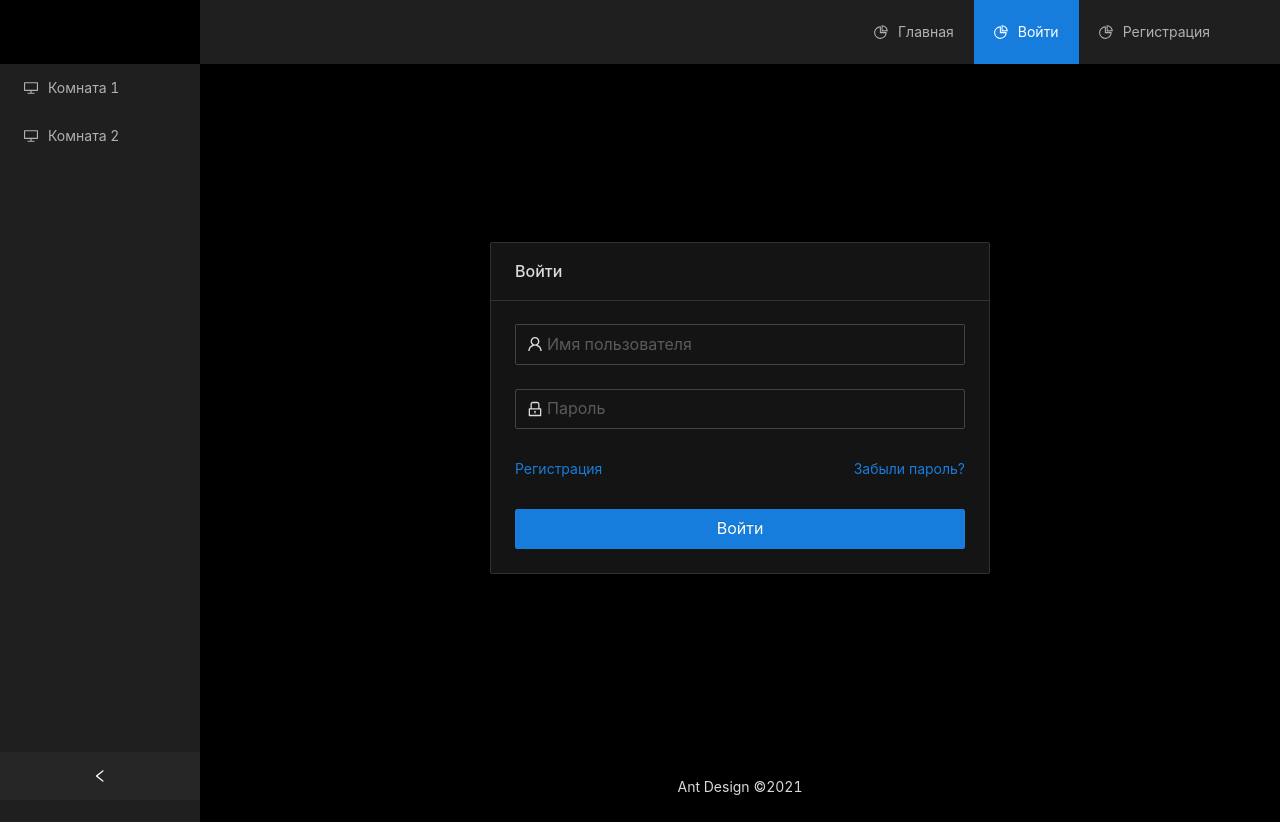
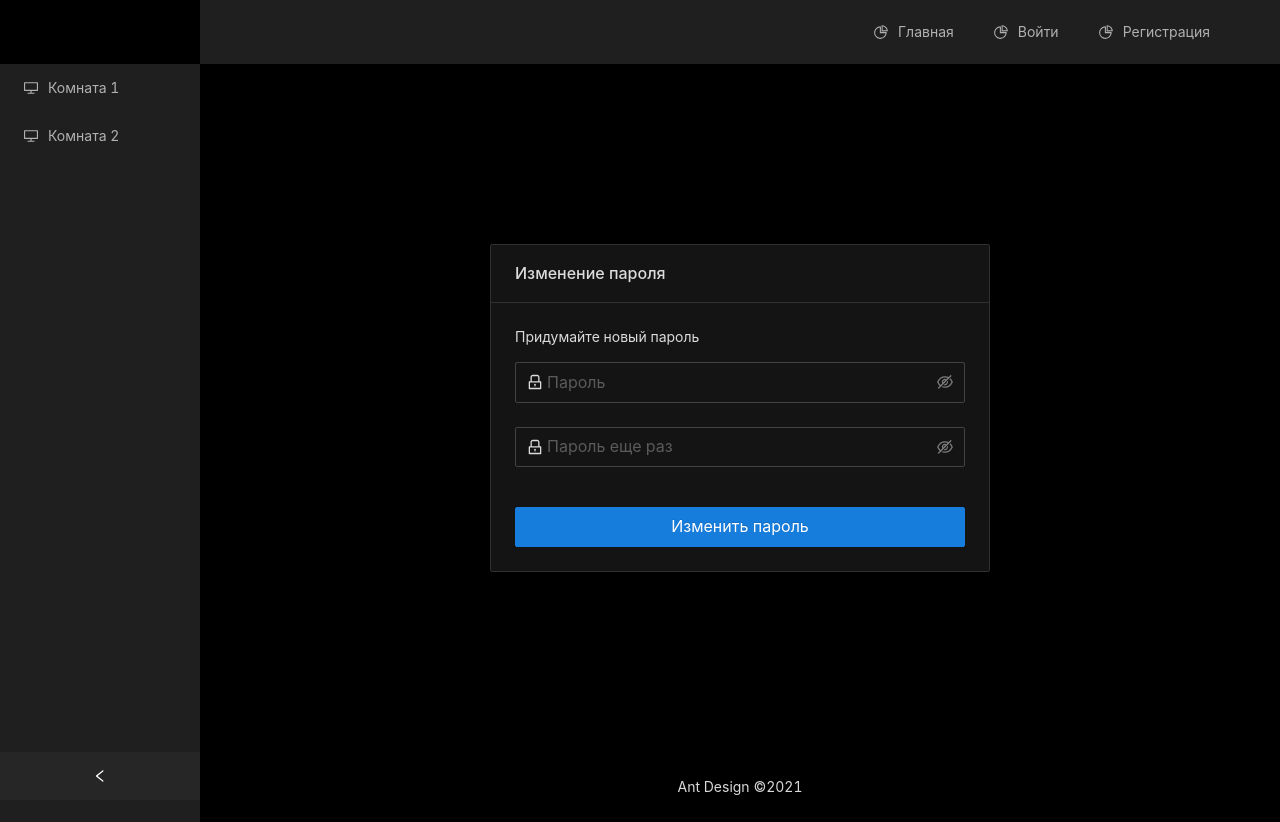
Before and after one commit to rooksgc/rooksgc-dev-client, a React (Create React App) app: page /auth/change-password in a window 1280 px wide. Before the commit this address led to /auth/login. Built offline with nearby package versions, Linux system fonts and the light colour scheme.

Commit message:
change password html added

```diff
--- a/src/components/App/index.tsx
+++ b/src/components/App/index.tsx
@@ -9,6 +9,7 @@ import Chat from '../Chat'
 import Login from '../Login'
 import Register from '../Register'
 import Recover from '../Recover'
+import ChangePassword from '../ChangePassword'
 
 const { Header, Content, Footer, Sider } = Layout
 
@@ -55,6 +56,9 @@ const App: FC = () => {
                 <Route path="/auth/recover">
                   <Recover />
                 </Route>
+                <Route path="/auth/change-password">
+                  <ChangePassword />
+                </Route>
                 <Route path="/chat">
                   <Chat />
                 </Route>
--- /dev/null
+++ b/src/components/ChangePassword/index.tsx
@@ -0,0 +1,64 @@
+import { Form, Input, Button, Card } from 'antd'
+import { LockOutlined } from '@ant-design/icons'
+
+const ChangePassword = () => {
+  const onFinish = (values: any) => {
+    // eslint-disable-next-line no-console
+    console.log('Success:', values)
+  }
+
+  const onFinishFailed = (errorInfo: any) => {
+    // eslint-disable-next-line no-console
+    console.log('Failed:', errorInfo)
+  }
+
+  return (
+    <div className="card-container">
+      <Card style={{ width: 500, margin: '0 auto' }} title="Изменение пароля">
+        <p>Придумайте новый пароль</p>
+        <Form
+          name="change-password"
+          initialValues={{ remember: true }}
+          onFinish={onFinish}
+          onFinishFailed={onFinishFailed}
+        >
+          <Form.Item
+            name="password"
+            rules={[{ required: true, message: 'Введите пароль!' }]}
+          >
+            <Input.Password
+              placeholder="Пароль"
+              prefix={<LockOutlined />}
+              size="large"
+            />
+          </Form.Item>
+
+          <Form.Item
+            name="confirm-password"
+            rules={[
+              { required: true, message: 'Введите подтверждение пароля!' }
+            ]}
+          >
+            <Input.Password
+              placeholder="Пароль еще раз"
+              prefix={<LockOutlined />}
+              size="large"
+            />
+          </Form.Item>
+
+          <Button
+            className="submit-button"
+            type="primary"
+            htmlType="submit"
+            size="large"
+            block
+          >
+            Изменить пароль
+          </Button>
+        </Form>
+      </Card>
+    </div>
+  )
+}
+
+export default ChangePassword
```
